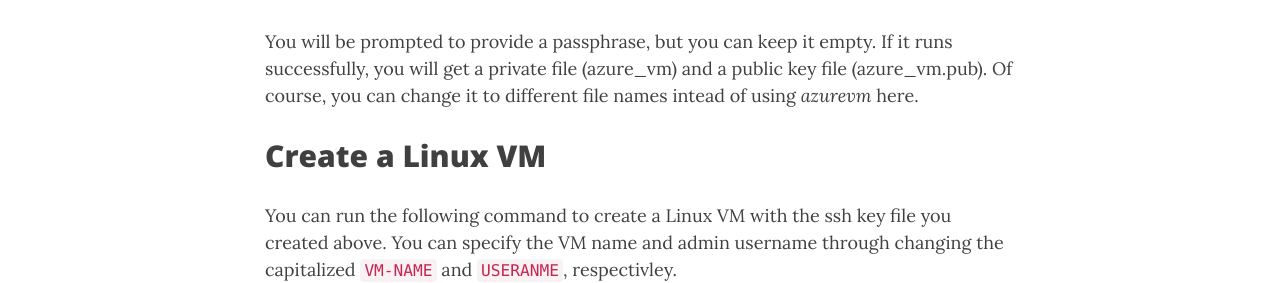
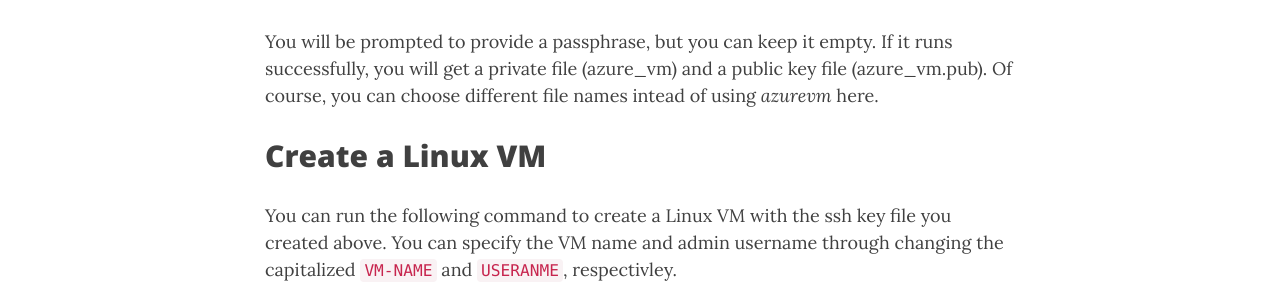
Before and after one commit to stonefl/stonefl.github.io, a Jekyll site: the page built from _posts/2020-10-01-create-and-connect-to-azure-vm-under-company-proxy.md, in a window 1280 px wide and 900 px high, scrolled down 1475 px. Shown: the part 230-513 px from the top of the window. Built offline with Jekyll 4.4.1, drawn with Linux system fonts in a browser that asks for light colours; nearby versions of some CDN libraries; comment, search, counter and statistics services are not loaded.

Commit message:
Update 2020-10-01-create-and-connect-to-azure-vm-under-company-proxy.md

````diff
--- a/_posts/2020-10-01-create-and-connect-to-azure-vm-under-company-proxy.md
+++ b/_posts/2020-10-01-create-and-connect-to-azure-vm-under-company-proxy.md
@@ -26,7 +26,7 @@
 ```powershell
 ssh-keygen -t rsa -b 4096 -C "USERNAME" -f $HOME/.ssh/azure_vm
 ```
-You will be prompted to provide a passphrase, but you can keep it empty. If it runs successfully, you will get a private file (azure_vm) and a public key file (azure_vm.pub). Of course, you can change it to different file names intead of using _azurevm_ here.
+You will be prompted to provide a passphrase, but you can keep it empty. If it runs successfully, you will get a private file (azure_vm) and a public key file (azure_vm.pub). Of course, you can choose different file names intead of using _azurevm_ here.
 
 ## Create a Linux VM
 You can run the following command to create a Linux VM with the ssh key file you created above. You can specify the VM name and admin username through changing the capitalized `VM-NAME` and `USERANME`, respectivley.
````
